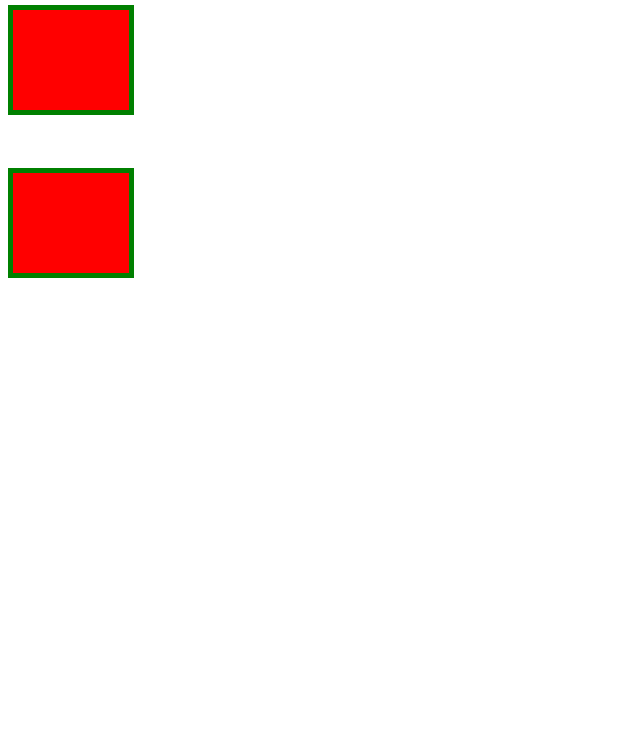
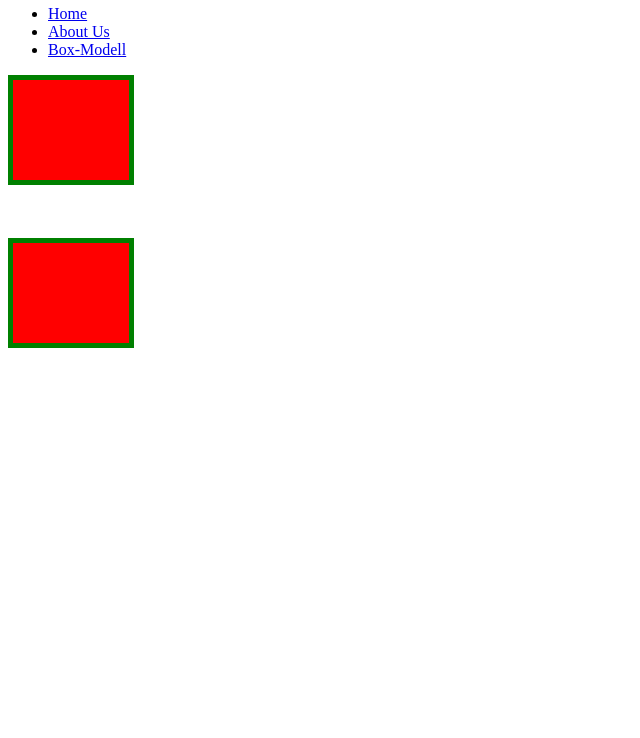
Before and after one commit to kiraGit67/html-test, a plain HTML site: page box-model.html in a window 1280 px wide. Shown: the part 62-800 px from the top of the page, without its empty margins (0-640 px from the left). Drawn offline with Linux system fonts and the light colour scheme.

Commit message:
changed box-modell.html

```diff
--- a/box-model.html
+++ b/box-model.html
@@ -12,6 +12,13 @@
 <body>
     <header>
         <h2>Das Box-Modell</h2>
+        <nav>
+            <ul>
+                <li><a href="index.html">Home</a></li>
+                <li><a href="about.html">About Us</a></li>
+                <li><a href="box-model.html">Box-Modell</a></li>
+            </ul>
+        </nav>
     </header>
     <main>
         <div class="content-box"></div><br />
```
